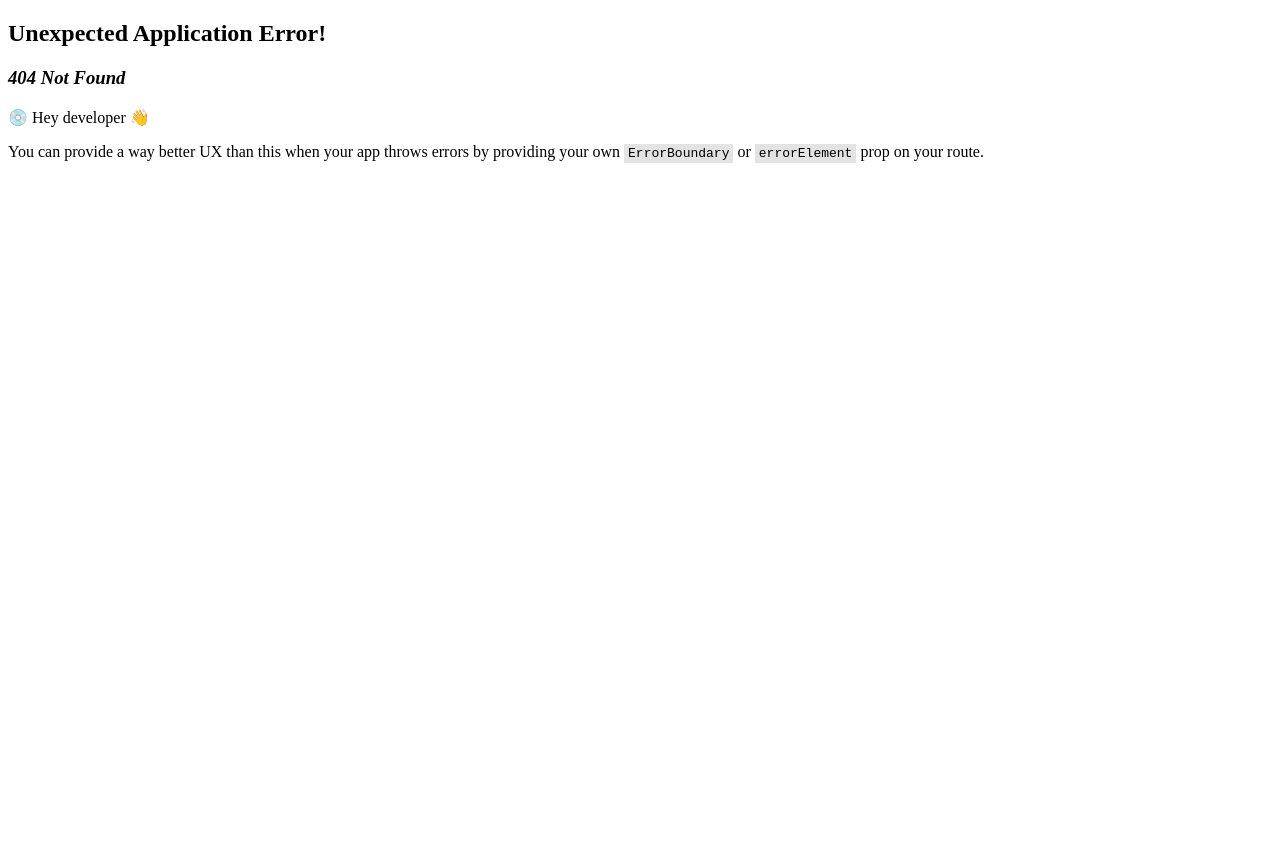
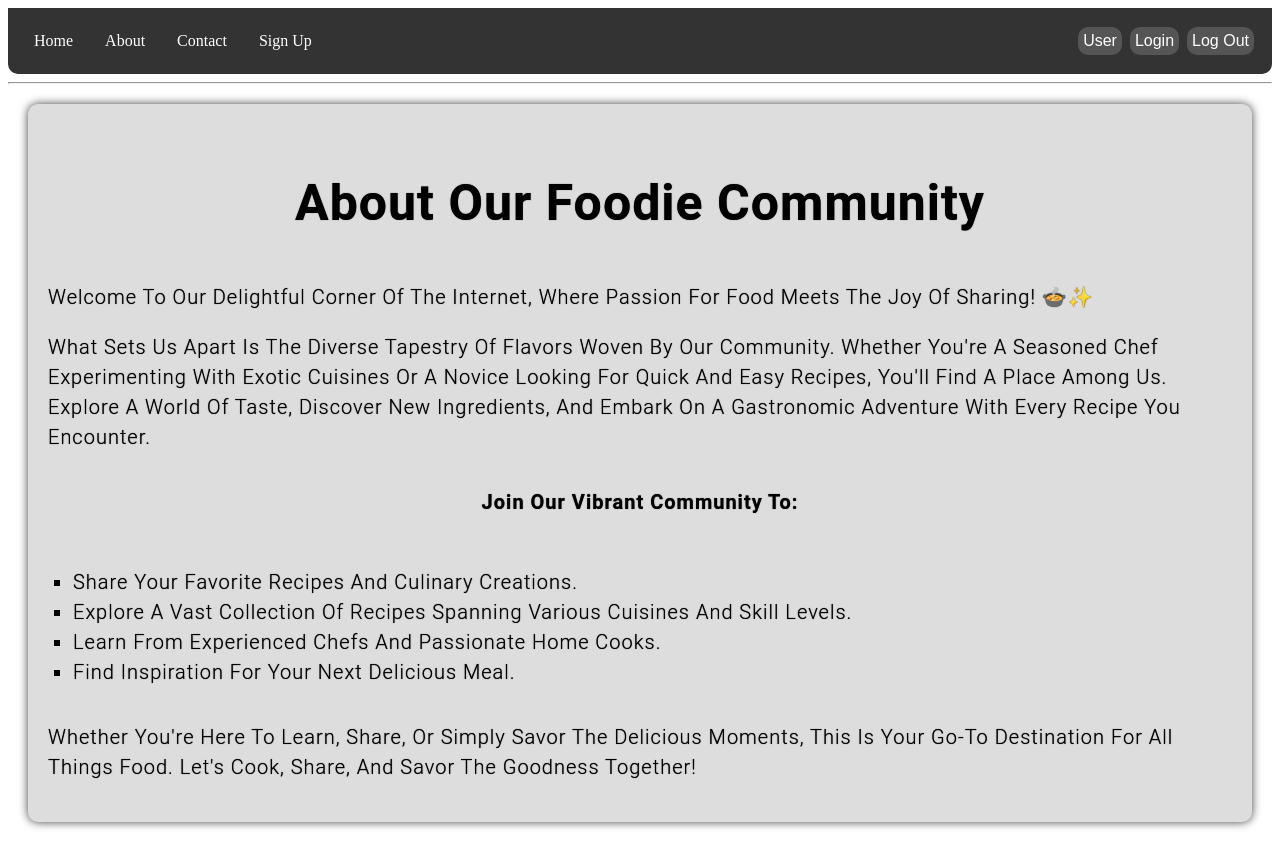
Before and after one commit to MrJustMeDahl/RecipeFrontend, a React (Vite) app: page /about in a window 1280 px wide. Before the commit this address had no page. Before the commit the page ends 800 px from the top, so only its background shows below. Built offline with nearby package versions, Linux system fonts and the light colour scheme.

Commit message:
styling added

```diff
--- a/src/components/About.jsx
+++ b/src/components/About.jsx
@@ -1,11 +1,9 @@
-import Navbar from "./Navbar";
-import "./About.css";
+import "../styling/About.css";
 
 const About = () => {
     return (
         <>
 
-        <Navbar />
         <div className="about">
 
         <h2 class="about-header">About Our Foodie Community</h2>
--- a/src/components/Navbar.jsx
+++ b/src/components/Navbar.jsx
@@ -1,5 +1,5 @@
 import React, { useState } from "react";
-import "./Navbar.css";
+import "../styling/Navbar.css";
 
 const Navbar = () => {
 
@@ -27,7 +27,7 @@ const Navbar = () => {
     <div className="navbar">
       <div className="navbar-left">
         <a href="#">Home</a>
-        <a href="#">About</a>
+        <a href="/about#">About</a>
         <a href="#">Contact</a>
         <a href="#">Sign Up</a>
       </div>
--- a/src/main.jsx
+++ b/src/main.jsx
@@ -3,12 +3,14 @@ import ReactDOM from 'react-dom/client'
 import App from './App.jsx'
 import RecipesPage from './components/RecipesPage';
 import RecipeDetail from './components/RecipeDetails';
+import About from './components/About';
 import { RouterProvider, Route, createRoutesFromElements, createBrowserRouter } from 'react-router-dom'
 const routes = createBrowserRouter(
   createRoutesFromElements(
     <Route path= "/" element={<App />}>
       <Route path="/" element={<RecipesPage />} />
       <Route path="/recipe/:recipeId" element={<RecipeDetail />} />
+      <Route path="/about" element={<About />} />
     </Route>
   )
 )
```
Also changed, not shown: src/styling/About.css (renamed from src/components/About.css), src/styling/Navbar.css (renamed from src/components/Navbar.css).
